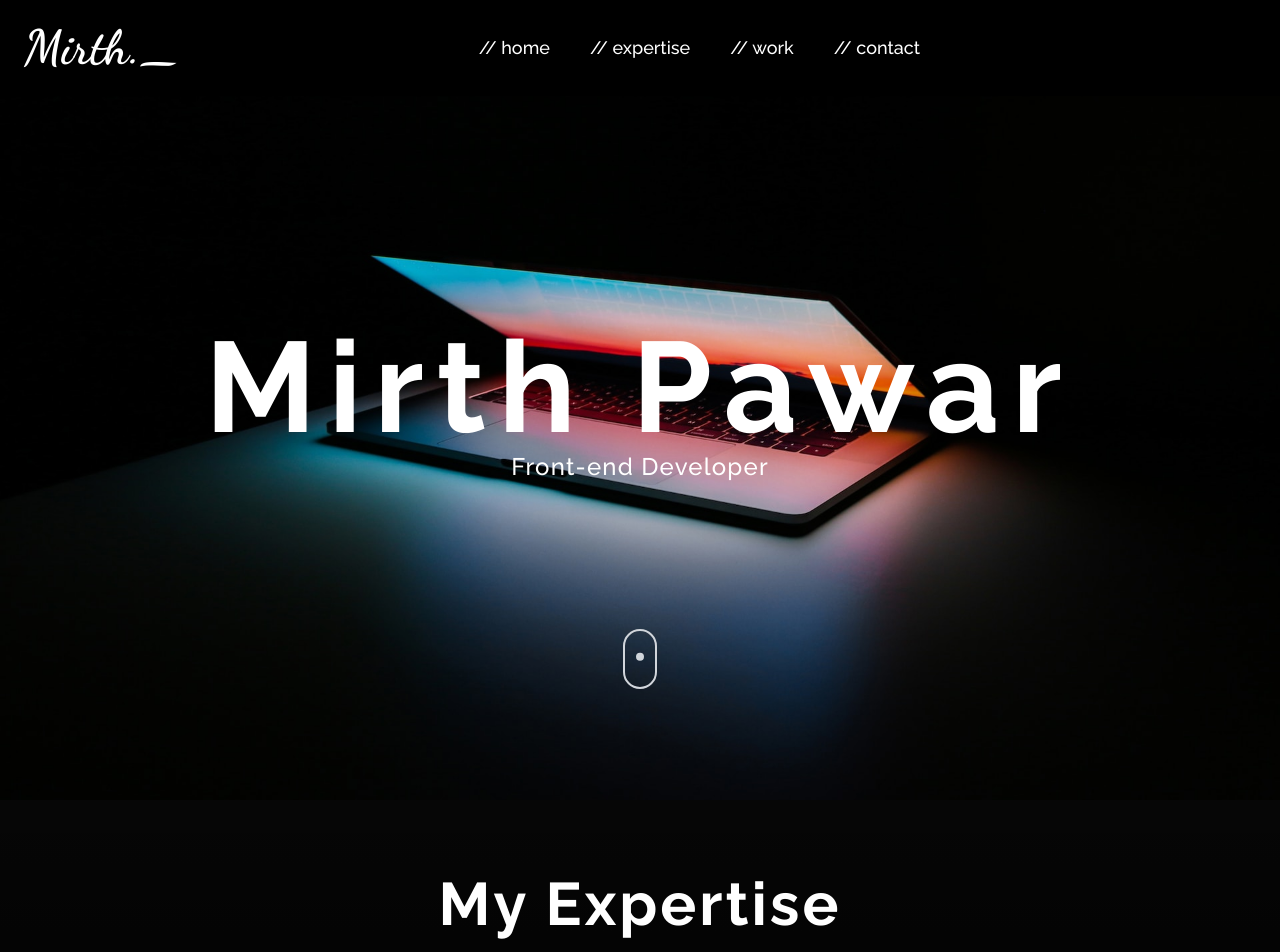
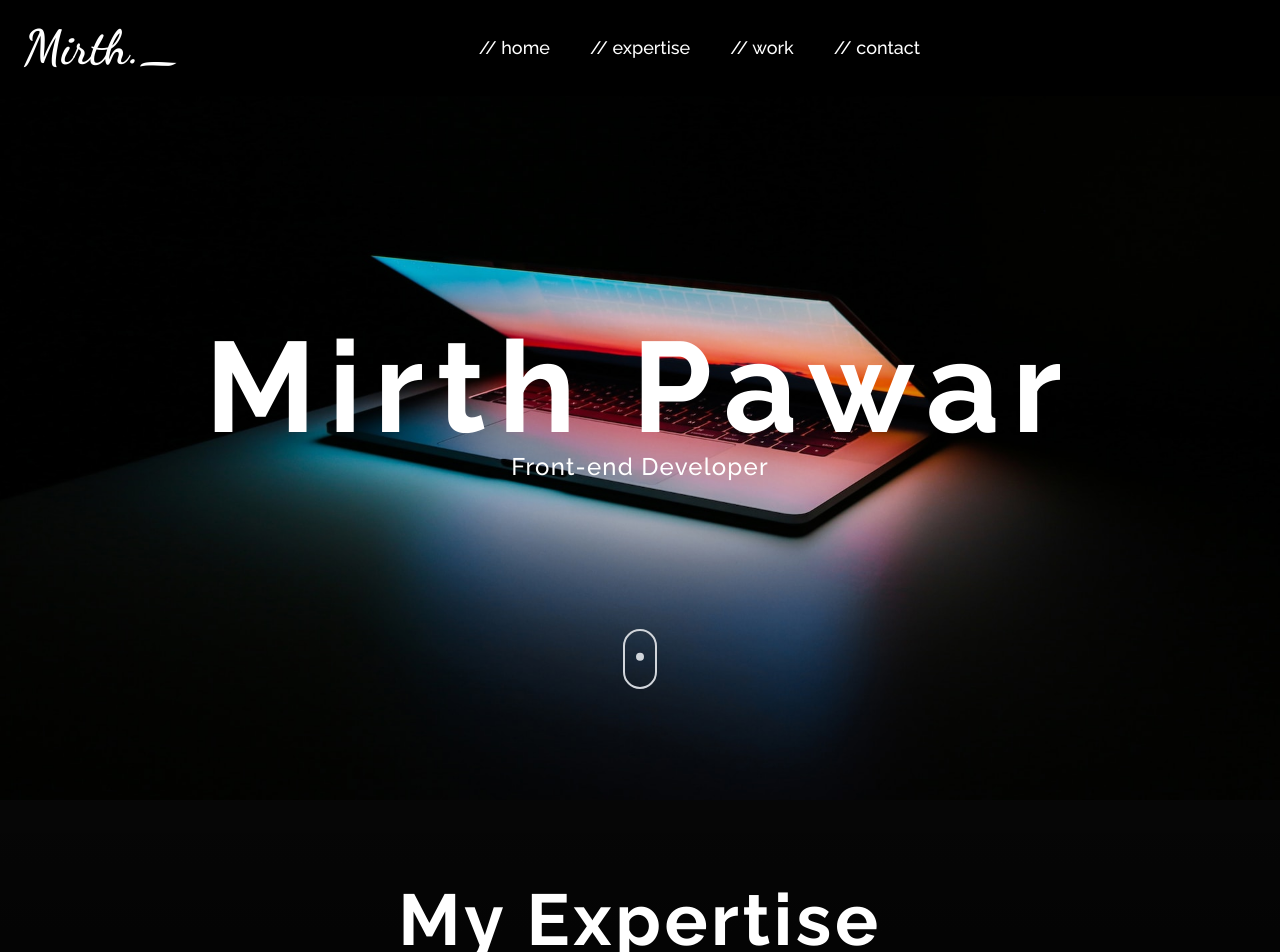
Before and after one commit to devyani-sil/Portfolio, a React (Vite) app: page / in a window 1280 px wide. Shown: the top 952 px of the page. Built offline with nearby package versions, Linux system fonts and the light colour scheme.

Commit message:
fixed Expertise section

```diff
--- a/src/componetns/Expertise.jsx
+++ b/src/componetns/Expertise.jsx
@@ -16,7 +16,7 @@ const Expertise = () => {
       className="md:h-screen bg-gradient-to-t  from-[#000000de] via-black to-[#000000f9] text-white"
     >
       <div className="mr-auto ml-auto  py-5 flex flex-col  justify-center items-center ">
-        <h1 className=" text-6xl/10 mt-16 font-bold  tracking-wider">
+        <h1 className=" lg:text-7xl md:text-6xl xs:text-4xl text-5xl/10 mt-16 font-bold  tracking-wider">
           My Expertise
         </h1>
 
```
